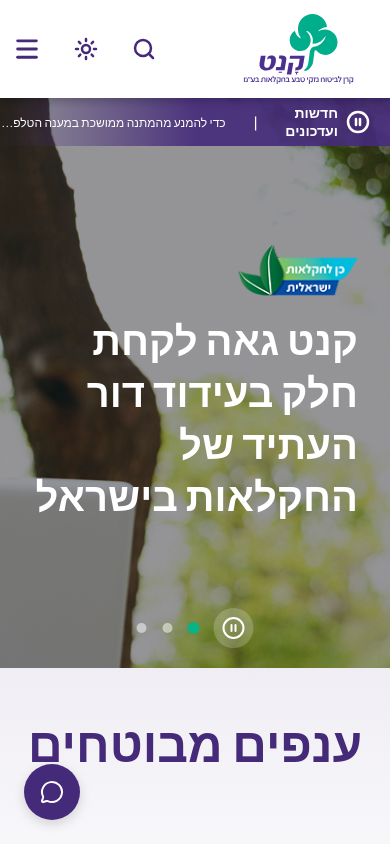
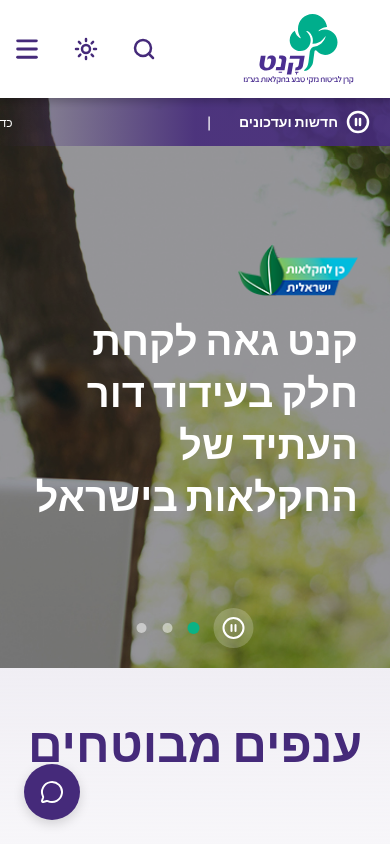
Before and after one commit to IdoCohen7/DoobleHomeAssignment, a React (Vite) app: page / in a window 390 px wide. Built offline with nearby package versions, Linux system fonts and the light colour scheme.

Commit message:
carousel header
carousel header moving film movement implemented

```diff
--- a/src/components/Carousel.jsx
+++ b/src/components/Carousel.jsx
@@ -28,11 +28,21 @@
   };
 
   const carouselHeader = (
-    <div className="carousel-header">
-      <PauseCircle size={24} strokeWidth={2.5} aria-hidden="true" />
+    <div className={`carousel-header ${isPaused ? "paused" : ""}`}>
+      <button
+        className="carousel-header-pause"
+        onClick={togglePause}
+        aria-label={isPaused ? "המשך גלילה" : "השהה גלילה"}
+      >
+        {isPaused ? (
+          <PlayCircle size={24} strokeWidth={2.5} />
+        ) : (
+          <PauseCircle size={24} strokeWidth={2.5} />
+        )}
+      </button>
       <h3>חדשות ועדכונים</h3>
       <h3 aria-hidden="true">|</h3>
-      <p>
+      <p className="carousel-header-text">
         כדי להמנע מהמתנה ממושכת במענה הטלפוני שלנו, אנחנו מזמינים אתכם לפנות
         אלינו בדיגיטל
       </p>
--- a/src/styles/carousel.scss
+++ b/src/styles/carousel.scss
@@ -17,29 +17,65 @@
   align-items: center;
   gap: 8px;
   padding-right: clamp(20px, 5vw, 100px);
-  overflow-x: hidden;
+  overflow: hidden;
   position: absolute;
   top: 0;
   left: 0;
   z-index: 10;
-
-  svg {
-    color: #ffffff;
-    flex-shrink: 0;
-  }
 
   h3 {
     margin: 0;
     font-size: clamp(14px, 3vw, 18px);
     font-weight: 700;
     margin-left: 20px;
+    flex-shrink: 0;
+  }
+}
+
+.carousel-header-pause {
+  background: none;
+  border: none;
+  cursor: pointer;
+  padding: 0;
+  display: flex;
+  align-items: center;
+  justify-content: center;
+  color: #ffffff;
+  flex-shrink: 0;
+  transition: opacity 0.3s ease;
+
+  &:hover {
+    opacity: 0.7;
   }
 
-  p {
-    font-size: clamp(12px, 2.5vw, 16px);
-    white-space: nowrap;
-    overflow: hidden;
-    text-overflow: ellipsis;
+  svg {
+    display: block;
+  }
+}
+
+.carousel-header-text {
+  font-size: clamp(12px, 2.5vw, 16px);
+  white-space: nowrap;
+  margin: 0;
+  flex-shrink: 0;
+  overflow: hidden;
+  text-overflow: ellipsis;
+
+  @media (max-width: 768px) {
+    animation: scrollText 15s linear infinite;
+  }
+
+  .carousel-header.paused & {
+    animation-play-state: paused;
+  }
+}
+
+@keyframes scrollText {
+  0% {
+    transform: translateX(0);
+  }
+  100% {
+    transform: translateX(-100%);
   }
 }
 
```
